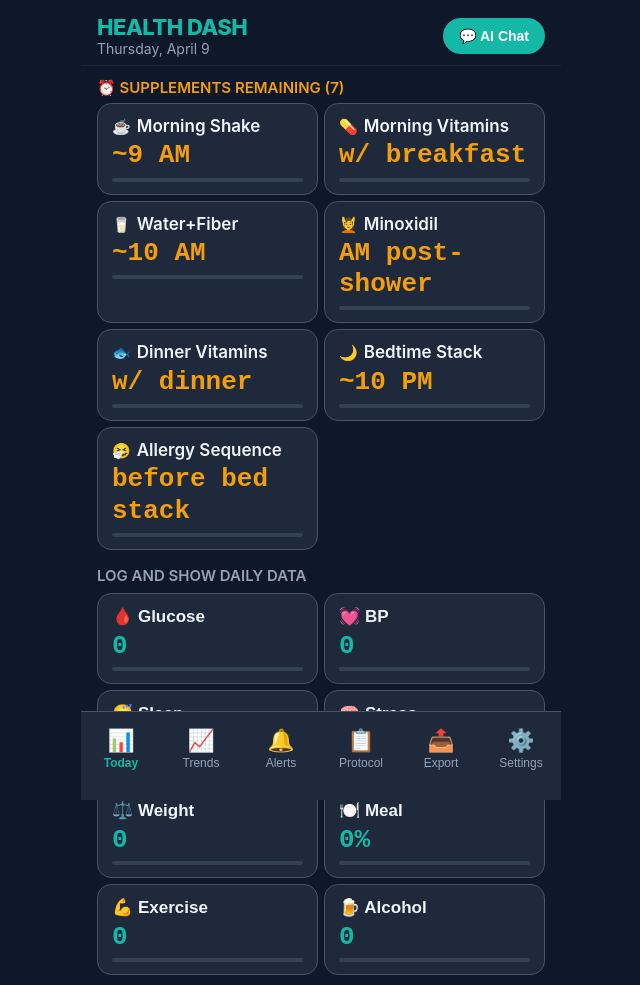
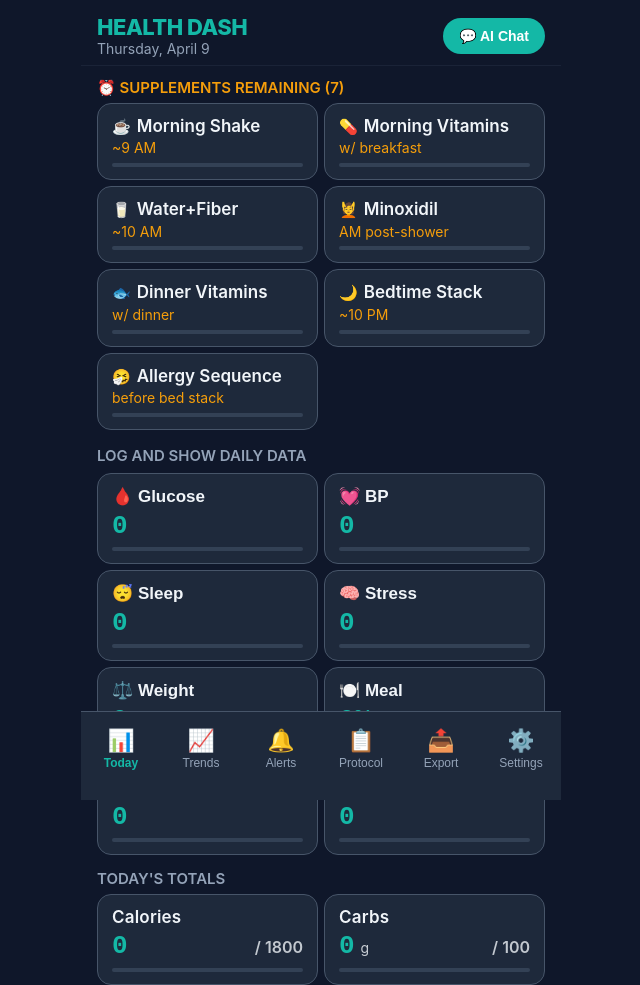
Before and after one commit to philjohnsongh/health-dashboard, a plain HTML site: page index.html in a window 1280 px wide. Shown: the top 985 px of the page, without its empty margins (319-959 px from the left). Drawn offline with nearby package versions, Linux system fonts and the light colour scheme.

Commit message:
Add files via upload

```diff
--- a/index.html
+++ b/index.html
@@ -445,7 +445,7 @@ function SuppCard({s,done,onTap,expanded}){
       React.createElement("span",{style:{fontSize:15}},done?"✓":s.icon),
       s.name
     ),
-    React.createElement("div",{style:{fontSize:26,fontWeight:700,fontFamily:"monospace",color:done?C.grn:C.amber,lineHeight:1.2}},s.time),
+    React.createElement("div",{style:{fontSize:14,color:done?C.dim:C.amber,lineHeight:1.2}},s.time),
     React.createElement("div",{style:{height:4,width:"100%",background:done?C.grn+"40":C.card2,borderRadius:2,marginTop:6}}),
     expanded&&React.createElement("div",{style:{paddingTop:8,marginTop:8,borderTop:`1px solid ${C.amber}40`,fontSize:14,color:C.txt,lineHeight:1.5}},
       React.createElement("div",{style:{fontSize:11,color:C.amber,fontWeight:700,marginBottom:4}},"INCLUDES"),
```
